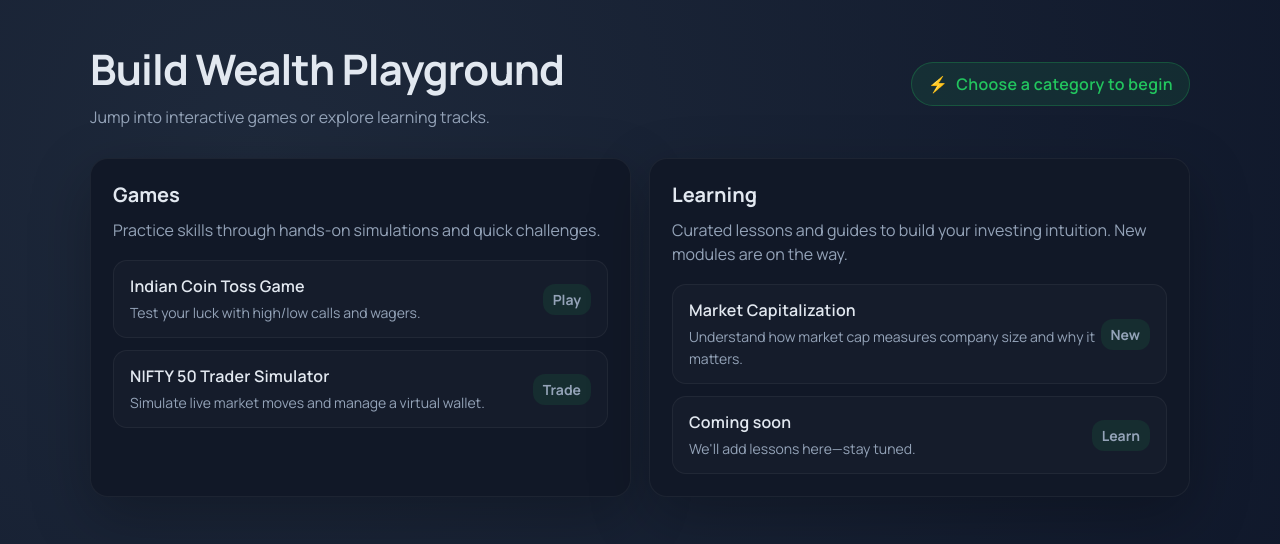
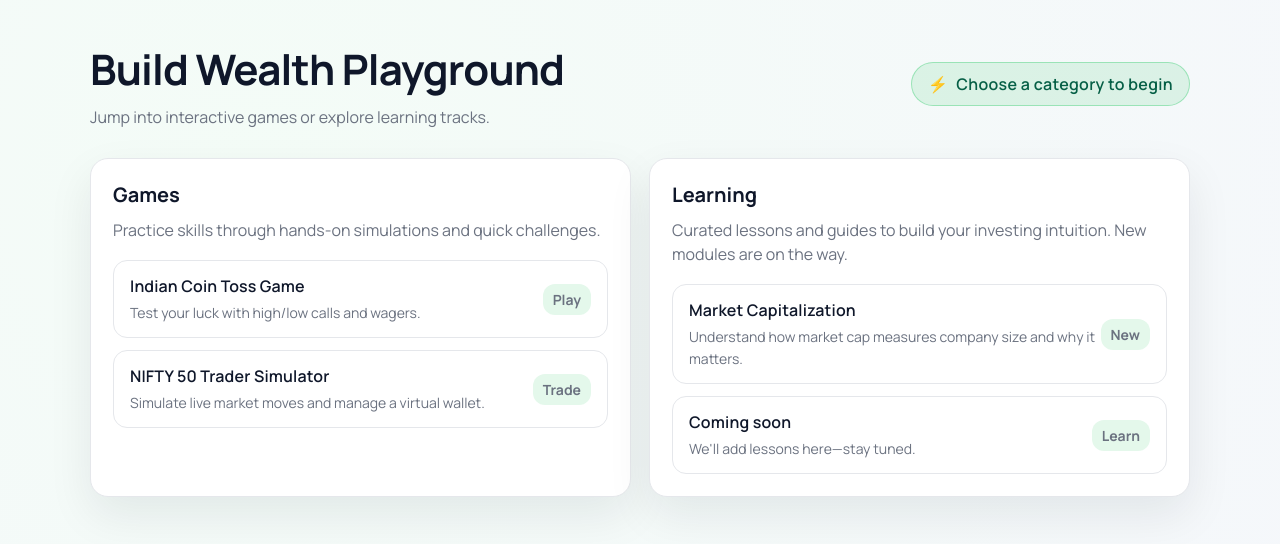
Before and after one commit to p-prabu/build-wealth, a plain HTML site: page index.html in a window 1280 px wide. Drawn offline with Linux system fonts and the light colour scheme.

Commit message:
updated home page

```diff
--- a/index.html
+++ b/index.html
@@ -8,11 +8,13 @@
         @import url('https://fonts.googleapis.com/css2?family=Manrope:wght@400;600;700&display=swap');
 
         :root {
-            --bg: #0f172a;
-            --card: #111827;
+            --bg: #f5f7fb;
+            --card: #ffffff;
             --accent: #22c55e;
-            --muted: #94a3b8;
-            --text: #e2e8f0;
+            --muted: #6b7280;
+            --text: #0f172a;
+            --border: #e5e7eb;
+            --shadow: 0 18px 45px rgba(15, 23, 42, 0.08);
         }
 
         * { box-sizing: border-box; }
@@ -20,7 +22,7 @@
         body {
             margin: 0;
             font-family: 'Manrope', sans-serif;
-            background: radial-gradient(circle at 20% 20%, #1e293b, var(--bg));
+            background: radial-gradient(circle at 20% 20%, rgba(34, 197, 94, 0.05), var(--bg));
             color: var(--text);
             min-height: 100vh;
             display: flex;
@@ -57,9 +59,9 @@
             align-items: center;
             gap: 8px;
             padding: 10px 16px;
-            background: rgba(34, 197, 94, 0.1);
-            border: 1px solid rgba(34, 197, 94, 0.25);
-            color: var(--accent);
+            background: rgba(34, 197, 94, 0.12);
+            border: 1px solid rgba(34, 197, 94, 0.35);
+            color: #065f46;
             border-radius: 999px;
             font-weight: 600;
             letter-spacing: 0.02em;
@@ -73,10 +75,10 @@
 
         .panel {
             background: var(--card);
-            border: 1px solid rgba(255, 255, 255, 0.05);
+            border: 1px solid var(--border);
             border-radius: 18px;
             padding: 22px;
-            box-shadow: 0 20px 60px rgba(0, 0, 0, 0.25);
+            box-shadow: var(--shadow);
         }
 
         .panel h2 {
@@ -102,13 +104,14 @@
             padding: 14px 16px;
             border-radius: 14px;
             background: rgba(255, 255, 255, 0.02);
-            border: 1px solid rgba(255, 255, 255, 0.05);
-            transition: border-color 0.15s ease, transform 0.15s ease;
+            border: 1px solid var(--border);
+            transition: border-color 0.15s ease, transform 0.15s ease, box-shadow 0.15s ease;
         }
 
         .card:hover {
-            border-color: rgba(34, 197, 94, 0.6);
+            border-color: rgba(34, 197, 94, 0.5);
             transform: translateY(-2px);
+            box-shadow: 0 12px 25px rgba(15, 23, 42, 0.12);
         }
 
         .card-link {
@@ -131,8 +134,8 @@
         .tag {
             padding: 6px 10px;
             border-radius: 12px;
-            background: rgba(34, 197, 94, 0.1);
-            color: var(--accent);
+            background: rgba(34, 197, 94, 0.12);
+            color: #065f46;
             font-size: 12px;
             font-weight: 700;
         }
```
